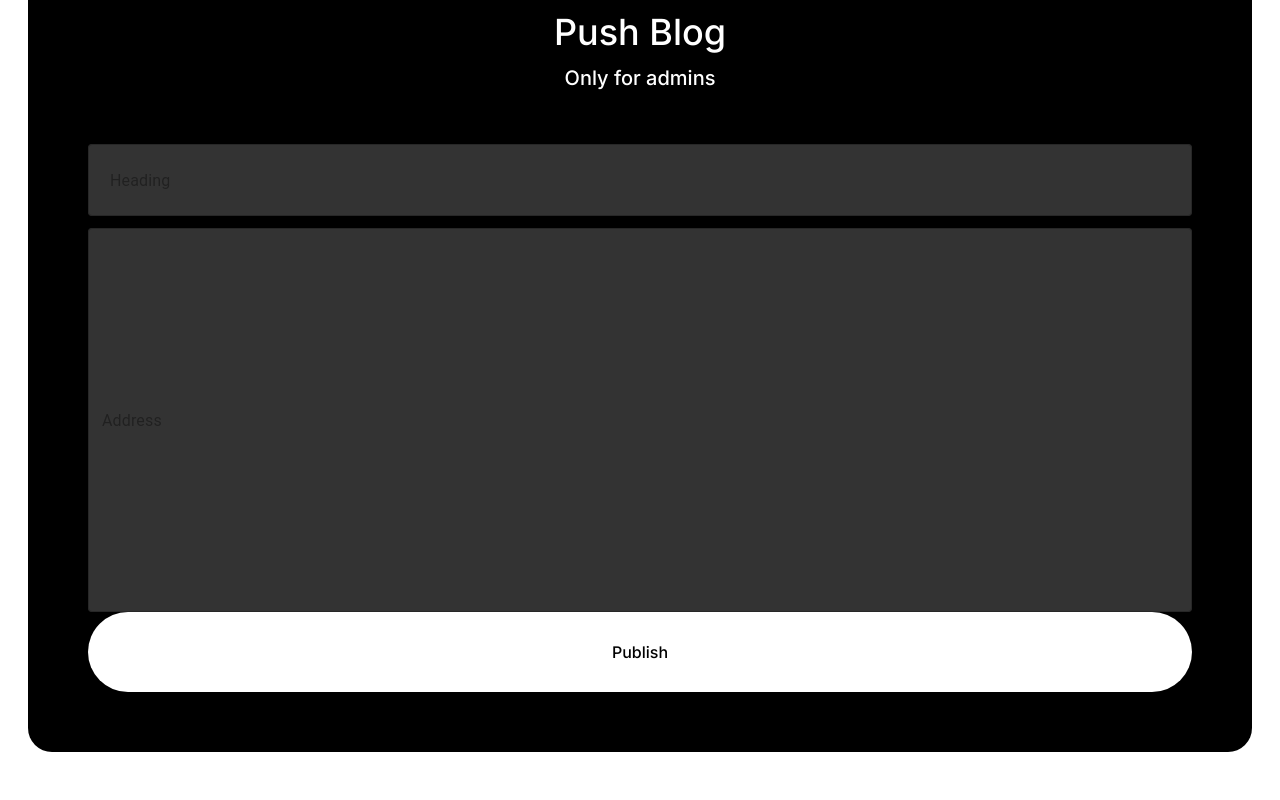
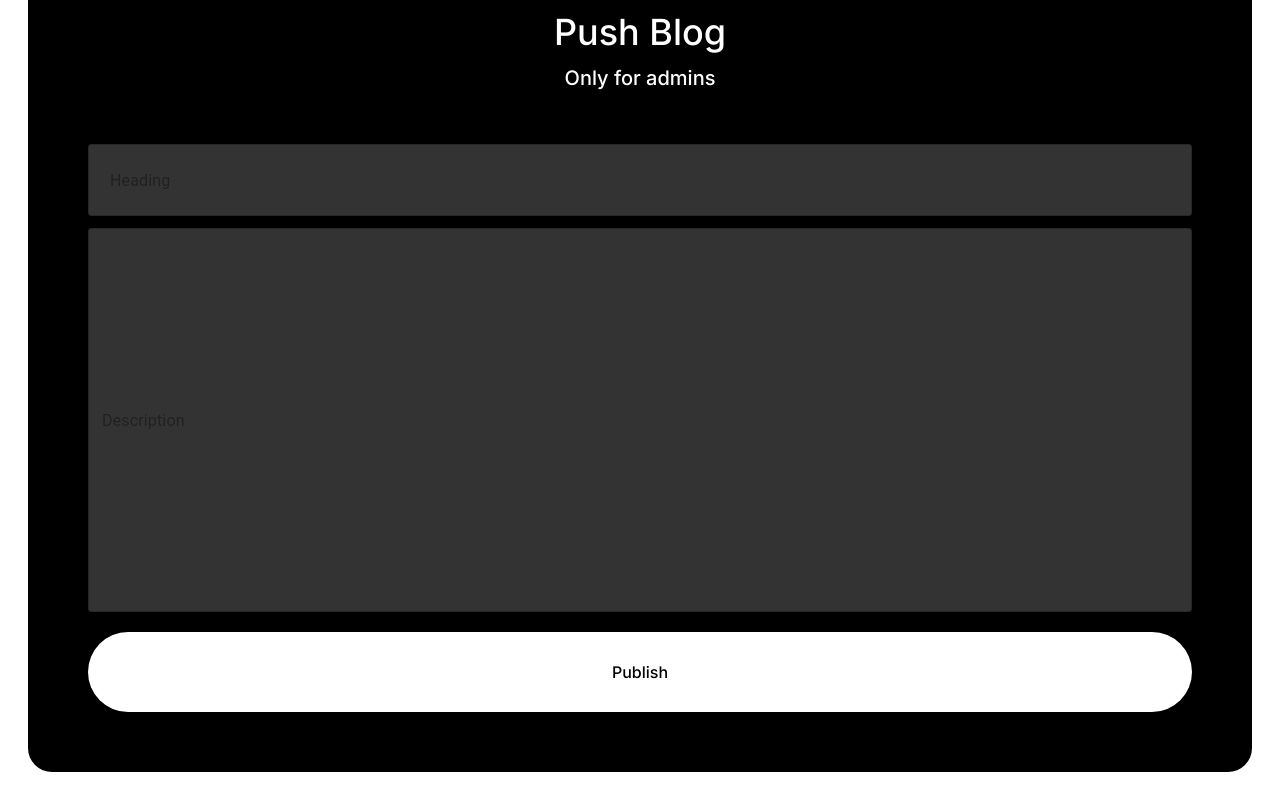
Before and after one commit to KshitijBhardwaj18/js-consultancies, a Next.js app: page /Blog/admin/create in a window 1280 px wide. Shown: the part 388-1188 px from the top of the page. Built offline with nearby package versions, Linux system fonts and the light colour scheme.

Commit message:
fixed blog writer

```diff
--- a/app/Blog/admin/create/page.jsx
+++ b/app/Blog/admin/create/page.jsx
@@ -74,18 +74,19 @@ const Create = () => {
                   required
                 />
                 <OutlinedInput
-                  className="input bg-white rounded-xl text-blue placeholder:text-white placeholder:capitalize h-96   "
+                  className="input bg-white rounded-xl text-blue fontsans2 placeholder:text-white placeholder:capitalize  p-2 h-96 text-2xl text-center"
                   label="Text"
                   multiline="true"
-                  placeholder="Address"
+                  placeholder="Description"
                   id="description"
                   value={description}
                   onChange={handleDescriptionChange}
                   required
                 />
+
               </div>
 
-              <div className="button">
+              <div className="button mt-5">
                 <div className="button-contact   bg-white p-5 text-white  rounded-full px-10 text-center">
                   <button
                   type="submit"
```
